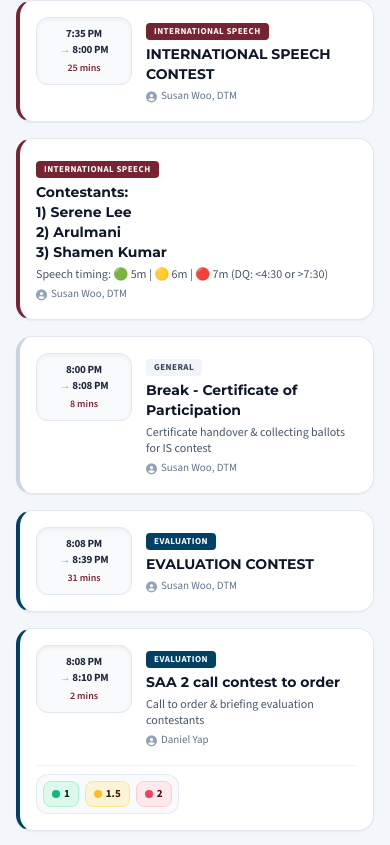
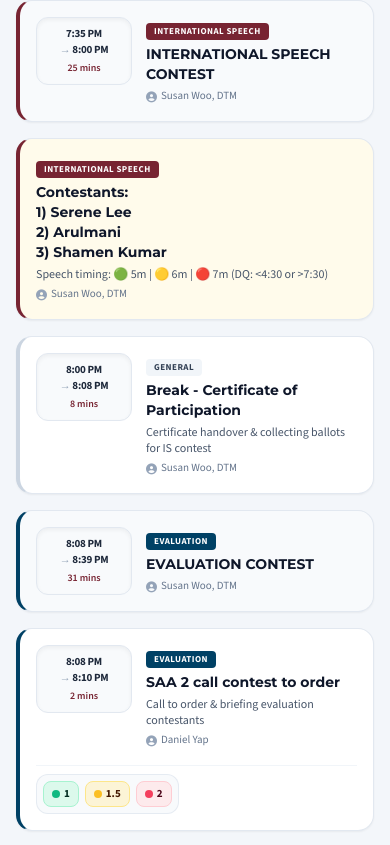
Before and after one commit to marulmani/oneworld-tmc-contests, a plain HTML site: page index.html in a window 390 px wide. Shown: the part 2039-2884 px from the top of the page. Drawn offline with nearby package versions, Linux system fonts and the light colour scheme.

Commit message:
Agenda: highlight only the rows where contestants speak
Highlight the International Speech, Evaluation and Table Topics contestant
rows; drop the highlight from the Chair/Toastmaster introduction. Cards view
now shows the same highlight as the table and the Excel export.

Co-Authored-By: Claude Fable 5.2 <noreply@anthropic.com>

```diff
--- a/index.html
+++ b/index.html
@@ -1071,7 +1071,8 @@
         program: 'Contestants:\n1) Serene Lee\n2) Arulmani\n3) Shamen Kumar',
         details: 'Speech timing: 🟢 5m | 🟡 6m | 🔴 7m (DQ: <4:30 or >7:30)',
         rolePlayer: 'Susan Woo, DTM',
-        category: 'international'
+        category: 'international',
+        highlightRow: true
       },
       {
         id: 'a4',
@@ -1114,7 +1115,6 @@
       },
       {
         id: 'a5_2',
-        highlightRow: true,
         from: '8:10 PM',
         to: '8:13 PM',
         mins: '3',
@@ -1230,7 +1230,8 @@
         program: 'Contestants:\n1) Arulmani\n2) Shamen\n3) Lewis\n4) Serene',
         details: 'Table Topics timing: 🟢 1m | 🟡 1.5m | 🔴 2m (DQ: <1:00 or >2:30)',
         rolePlayer: 'Harpreet Kaur, DTM',
-        category: 'topics'
+        category: 'topics',
+        highlightRow: true
       },
       {
         id: 'a7_4',
@@ -1659,7 +1660,8 @@
             <span>${esc(val || '–')}</span>
           </div>`;
 
-        card.className = `bg-white p-4 sm:p-5 rounded-2xl border border-slate-200 shadow-sm ${borderClass} ${item.isSectionHeader ? 'bg-slate-50' : ''} relative transition`;
+        const cardBg = item.highlightRow ? 'bg-amber-50' : (item.isSectionHeader ? 'bg-slate-50' : 'bg-white');
+        card.className = `${cardBg} p-4 sm:p-5 rounded-2xl border border-slate-200 shadow-sm ${borderClass} relative transition`;
 
         card.innerHTML = `
           <div class="flex flex-col lg:flex-row lg:items-center justify-between gap-4">
```
